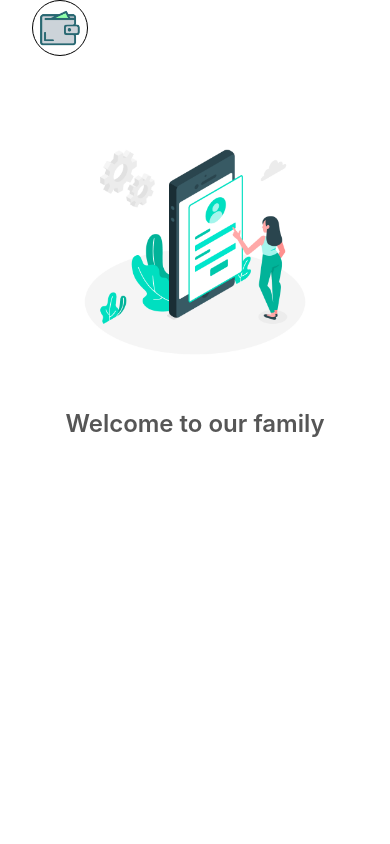
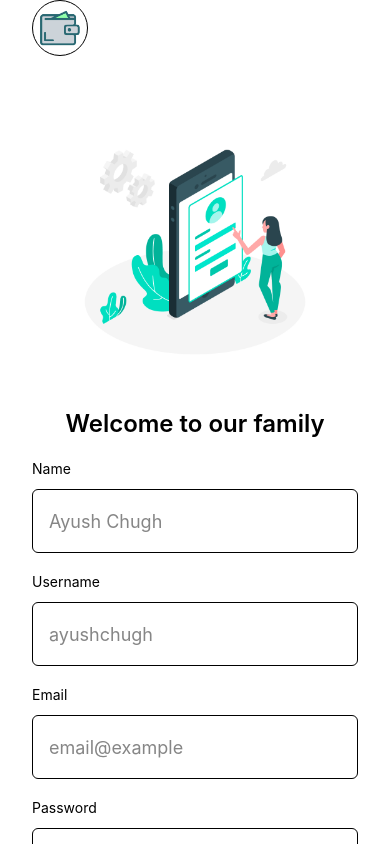
Before and after one commit to maya-manager/client, a React Native app: screen /Signup in a window 390 px wide. Built offline with nearby package versions, Linux system fonts and the light colour scheme.

Commit message:
feat: signp page improvements

```diff
--- a/package.json
+++ b/package.json
@@ -21,6 +21,7 @@
 		"@react-navigation/native-stack": "^6.9.12",
 		"expo": "^48.0.19",
 		"expo-blur": "~12.2.2",
+		"expo-constants": "~14.2.1",
 		"expo-status-bar": "~1.4.4",
 		"nativewind": "^2.0.11",
 		"react": "18.2.0",
--- a/src/App.tsx
+++ b/src/App.tsx
@@ -6,6 +6,7 @@ import constants from "./common/constants";
 import HomeScreen from "./screens/homeScreen/HomeScreen";
 import SignupScreen from "./screens/signupScreen/SignupScreen";
 import LoginScreen from "./screens/loginScreen/LoginScreen";
+import Constants from "expo-constants";
 
 export type RootStackParamList = {
 	Home: undefined;
@@ -19,8 +20,8 @@ const navigationThemeLight: Theme = {
 		background: constants.colors.white,
 		primary: constants.colors.primary,
 		card: constants.colors.white,
-		text: constants.colors.lightGrey,
-		border: constants.colors.lightGrey,
+		text: constants.colors.grey,
+		border: constants.colors.grey,
 		notification: constants.colors.primary,
 	},
 };
@@ -30,7 +31,7 @@ const Stack = createNativeStackNavigator<RootStackParamList>();
 export default function App() {
 	return (
 		<NavigationContainer theme={navigationThemeLight}>
-			<SafeAreaView className="flex-1">
+			<SafeAreaView className="flex-1" style={{ paddingTop: Constants.statusBarHeight }}>
 				<Stack.Navigator
 					initialRouteName="Home"
 					screenOptions={{
--- a/src/common/constants.ts
+++ b/src/common/constants.ts
@@ -2,7 +2,8 @@ const constants = {
 	colors: {
 		primary: "#56BAA7",
 		white: "#fff",
-		lightGrey: "#565656",
+		grey: "#565656",
+		placeholders: "#868686",
 	},
 };
 
--- a/src/components/button/Button.tsx
+++ b/src/components/button/Button.tsx
@@ -8,7 +8,7 @@ interface IButtonPrimaryProps {
 	 * The screen to navigate to
 	 */
 
-	to: keyof RootStackParamList;
+	to?: keyof RootStackParamList;
 	/**
 	 * The title of the button
 	 */
@@ -38,7 +38,7 @@ const ButtonPrimary: FC<IButtonPrimaryProps> = ({ title, to, rootClassName, text
 	return (
 		<TouchableOpacity
 			className={`py-3 px-16 bg-primary rounded-xl ${rootClassName}`}
-			onPress={() => navigation.navigate(to)}
+			onPress={() => to && navigation.navigate(to)}
 		>
 			<Text className={`text-white text-lg ${textClassName}`}>{title}</Text>
 		</TouchableOpacity>
--- /dev/null
+++ b/src/components/input/Input.tsx
@@ -0,0 +1,54 @@
+import { FC } from "react";
+import { Text, TextInput, View } from "react-native";
+import constants from "../../common/constants";
+
+interface IInputProps {
+	/**
+	 * Placeholder for the input
+	 */
+	placeholder: string;
+
+	/**
+	 * Label for the input
+	 */
+	label: string;
+
+	/**
+	 * Root class name for the root view
+	 */
+	rootClassName?: string;
+
+	/**
+	 * Class name for the input
+	 */
+	inputClassName?: string;
+
+	/**
+	 * Class name for the label
+	 */
+	labelClassName?: string;
+}
+
+/**
+ * Input component
+ */
+const Input: FC<IInputProps> = ({
+	placeholder,
+	label,
+	rootClassName,
+	inputClassName,
+	labelClassName,
+}) => {
+	return (
+		<View className={`w-[100vw] px-8 ${rootClassName}`}>
+			<Text className={labelClassName}>{label}</Text>
+			<TextInput
+				placeholder={placeholder}
+				className={`mt-3 border-solid border-lightgrey border-[0.2px] w-full rounded-md px-4 h-16 py-0 text-lg ${inputClassName}`}
+				placeholderTextColor={constants.colors.placeholders}
+			/>
+		</View>
+	);
+};
+
+export default Input;
--- a/src/screens/signupScreen/SignupScreen.tsx
+++ b/src/screens/signupScreen/SignupScreen.tsx
@@ -2,6 +2,8 @@ import { FC } from "react";
 import { View, ScrollView, Image } from "react-native";
 import Header from "../../components/header/Header";
 import { HeadingPrimary } from "../../components/typography/Typography";
+import Input from "../../components/input/Input";
+import ButtonPrimary from "../../components/button/Button";
 
 const SignupScreen: FC = () => {
 	return (
@@ -19,6 +21,20 @@ const SignupScreen: FC = () => {
 				<View>
 					<HeadingPrimary title="Welcome to our family" />
 				</View>
+
+				<View className="items-center">
+					<Input label="Name" placeholder="Ayush Chugh" rootClassName="mt-5" />
+					<Input label="Username" placeholder="ayushchugh" rootClassName="mt-5" />
+					<Input label="Email" placeholder="email@example" rootClassName="mt-5" />
+					<Input label="Password" placeholder="strongpassword" rootClassName="mt-5" />
+					<Input
+						label="Confirm Password"
+						placeholder="strongpassword"
+						rootClassName="mt-5"
+					/>
+
+					<ButtonPrimary title="Signup" rootClassName="mt-5" />
+				</View>
 			</View>
 		</ScrollView>
 	);
--- a/tailwind.config.js
+++ b/tailwind.config.js
@@ -4,8 +4,9 @@ module.exports = {
 	theme: {
 		extend: {
 			colors: {
-				lightgrey: "#565656",
+				grey: "#565656",
 				primary: "#56BAA7",
+				greyLight: "#868686",
 			},
 			fontFamily: {
 				motserrat: ["Montserrat", "sans"],
```
Also changed, not shown: assets/logos/banner.png (added).
